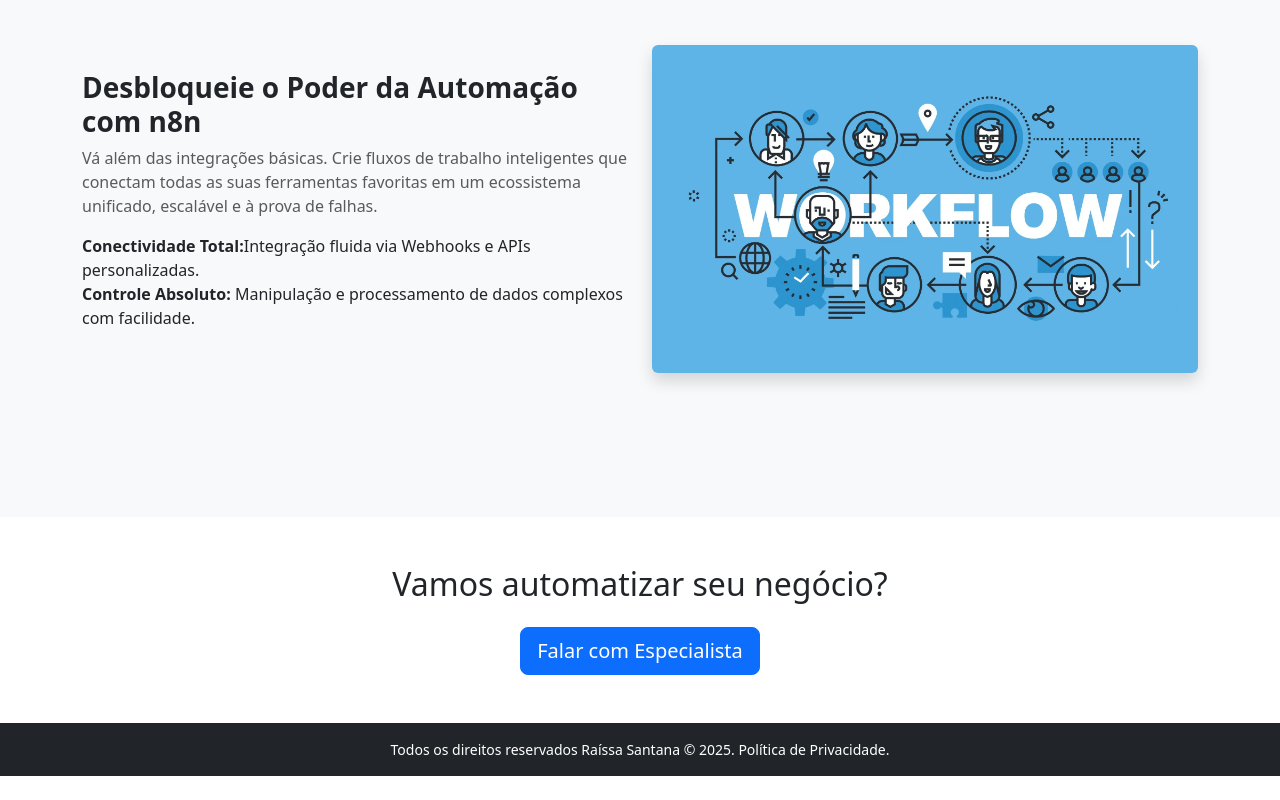
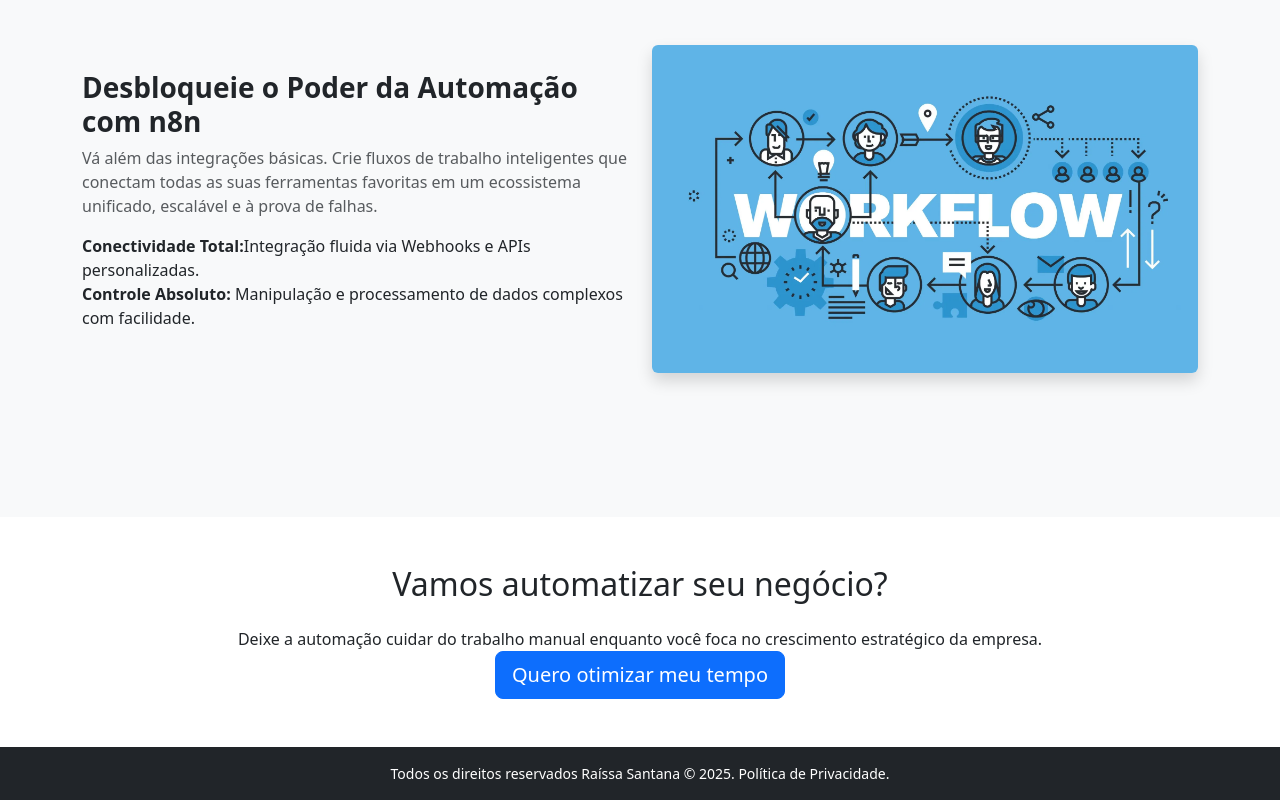
Before and after one commit to raissamara/p1_projeto_final-autoral, a plain HTML site: page index.html in a window 1280 px wide. Shown: the part 1299-2099 px from the top of the page. Before the commit the page ends 2075 px from the top, so only its background shows below. Drawn offline with nearby package versions, Linux system fonts and the light colour scheme.

Commit message:
Alguma alteração que esqueci

```diff
--- a/index.html
+++ b/index.html
@@ -159,7 +159,8 @@
     <section id="contato" class="py-5 bg-white text-center">
         <div class="container">
             <h2 class="mb-4">Vamos automatizar seu negócio?</h2>
-            <button class="btn btn-primary btn-lg">Falar com Especialista</button>
+             <p class="mb-0">Deixe a automação cuidar do trabalho manual enquanto você foca no crescimento estratégico da empresa.</p>
+            <button class="btn btn-primary btn-lg">Quero otimizar meu tempo</button>
         </div>
     </section>
 
```
